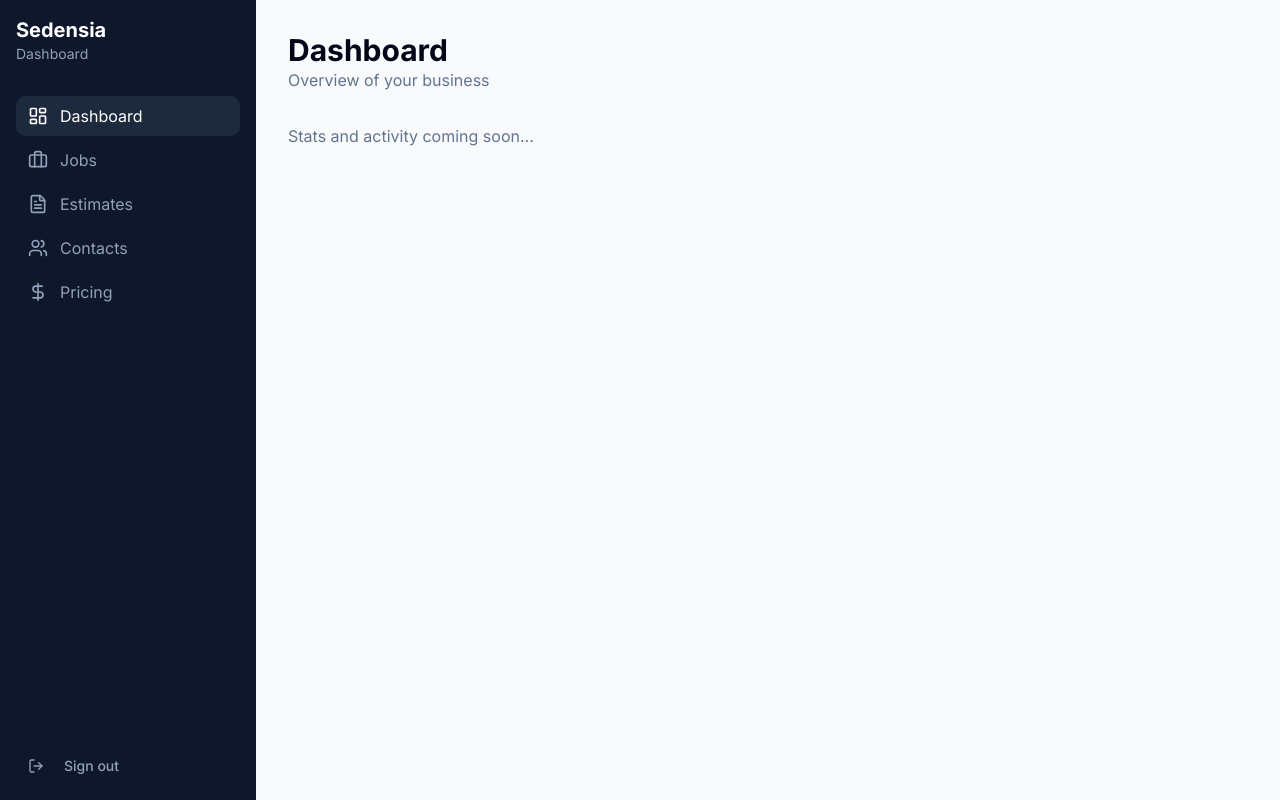
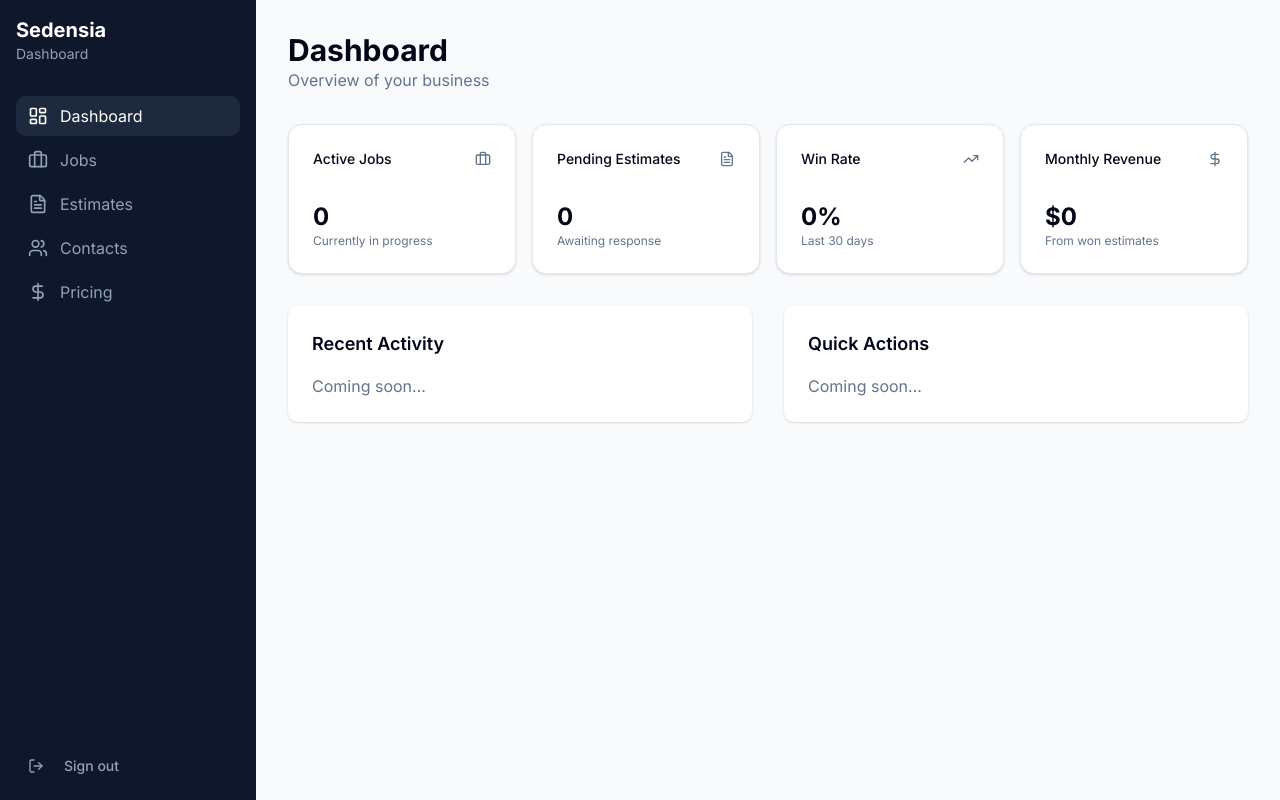
Before and after one commit to echorentals/sedensia-assistant, a Next.js app in the folder dashboard/: page / in a window 1280 px wide. Built offline with nearby package versions, Linux system fonts and the light colour scheme; no server answers; the database is empty.

Commit message:
feat: add dashboard home page with stats

```diff
--- a/dashboard/app/(dashboard)/page.tsx
+++ b/dashboard/app/(dashboard)/page.tsx
@@ -1,4 +1,59 @@
-export default function DashboardPage() {
+import { createClient } from '@/lib/supabase/server';
+import { StatsCards } from '@/components/stats-cards';
+
+async function getStats() {
+  const supabase = await createClient();
+
+  // Active jobs count
+  const { count: activeJobs } = await supabase
+    .from('jobs')
+    .select('*', { count: 'exact', head: true })
+    .neq('stage', 'completed');
+
+  // Pending estimates count
+  const { count: pendingEstimates } = await supabase
+    .from('estimates')
+    .select('*', { count: 'exact', head: true })
+    .eq('status', 'sent');
+
+  // Win rate (last 30 days)
+  const thirtyDaysAgo = new Date();
+  thirtyDaysAgo.setDate(thirtyDaysAgo.getDate() - 30);
+
+  const { data: recentEstimates } = await supabase
+    .from('estimates')
+    .select('status')
+    .gte('created_at', thirtyDaysAgo.toISOString())
+    .in('status', ['won', 'lost']);
+
+  const won = recentEstimates?.filter(e => e.status === 'won').length || 0;
+  const total = recentEstimates?.length || 0;
+  const winRate = total > 0 ? Math.round((won / total) * 100) : 0;
+
+  // Monthly revenue
+  const startOfMonth = new Date();
+  startOfMonth.setDate(1);
+  startOfMonth.setHours(0, 0, 0, 0);
+
+  const { data: wonEstimates } = await supabase
+    .from('estimates')
+    .select('total_amount')
+    .eq('status', 'won')
+    .gte('updated_at', startOfMonth.toISOString());
+
+  const monthlyRevenue = wonEstimates?.reduce((sum, e) => sum + (e.total_amount || 0), 0) || 0;
+
+  return {
+    activeJobs: activeJobs || 0,
+    pendingEstimates: pendingEstimates || 0,
+    winRate,
+    monthlyRevenue,
+  };
+}
+
+export default async function DashboardPage() {
+  const stats = await getStats();
+
   return (
     <div className="space-y-8">
       <div>
@@ -6,8 +61,18 @@ export default function DashboardPage() {
         <p className="text-muted-foreground">Overview of your business</p>
       </div>
 
-      <div className="text-muted-foreground">
-        Stats and activity coming soon...
+      <StatsCards {...stats} />
+
+      <div className="grid grid-cols-1 lg:grid-cols-2 gap-8">
+        <div className="bg-white rounded-lg p-6 shadow-sm">
+          <h2 className="text-lg font-semibold mb-4">Recent Activity</h2>
+          <p className="text-muted-foreground">Coming soon...</p>
+        </div>
+
+        <div className="bg-white rounded-lg p-6 shadow-sm">
+          <h2 className="text-lg font-semibold mb-4">Quick Actions</h2>
+          <p className="text-muted-foreground">Coming soon...</p>
+        </div>
       </div>
     </div>
   );
--- /dev/null
+++ b/dashboard/components/stats-cards.tsx
@@ -0,0 +1,59 @@
+import { Card, CardContent, CardHeader, CardTitle } from '@/components/ui/card';
+import { Briefcase, FileText, TrendingUp, DollarSign } from 'lucide-react';
+
+interface StatsCardsProps {
+  activeJobs: number;
+  pendingEstimates: number;
+  winRate: number;
+  monthlyRevenue: number;
+}
+
+export function StatsCards({ activeJobs, pendingEstimates, winRate, monthlyRevenue }: StatsCardsProps) {
+  return (
+    <div className="grid grid-cols-1 md:grid-cols-2 lg:grid-cols-4 gap-4">
+      <Card>
+        <CardHeader className="flex flex-row items-center justify-between space-y-0 pb-2">
+          <CardTitle className="text-sm font-medium">Active Jobs</CardTitle>
+          <Briefcase className="h-4 w-4 text-muted-foreground" />
+        </CardHeader>
+        <CardContent>
+          <div className="text-2xl font-bold">{activeJobs}</div>
+          <p className="text-xs text-muted-foreground">Currently in progress</p>
+        </CardContent>
+      </Card>
+
+      <Card>
+        <CardHeader className="flex flex-row items-center justify-between space-y-0 pb-2">
+          <CardTitle className="text-sm font-medium">Pending Estimates</CardTitle>
+          <FileText className="h-4 w-4 text-muted-foreground" />
+        </CardHeader>
+        <CardContent>
+          <div className="text-2xl font-bold">{pendingEstimates}</div>
+          <p className="text-xs text-muted-foreground">Awaiting response</p>
+        </CardContent>
+      </Card>
+
+      <Card>
+        <CardHeader className="flex flex-row items-center justify-between space-y-0 pb-2">
+          <CardTitle className="text-sm font-medium">Win Rate</CardTitle>
+          <TrendingUp className="h-4 w-4 text-muted-foreground" />
+        </CardHeader>
+        <CardContent>
+          <div className="text-2xl font-bold">{winRate}%</div>
+          <p className="text-xs text-muted-foreground">Last 30 days</p>
+        </CardContent>
+      </Card>
+
+      <Card>
+        <CardHeader className="flex flex-row items-center justify-between space-y-0 pb-2">
+          <CardTitle className="text-sm font-medium">Monthly Revenue</CardTitle>
+          <DollarSign className="h-4 w-4 text-muted-foreground" />
+        </CardHeader>
+        <CardContent>
+          <div className="text-2xl font-bold">${monthlyRevenue.toLocaleString()}</div>
+          <p className="text-xs text-muted-foreground">From won estimates</p>
+        </CardContent>
+      </Card>
+    </div>
+  );
+}
```
